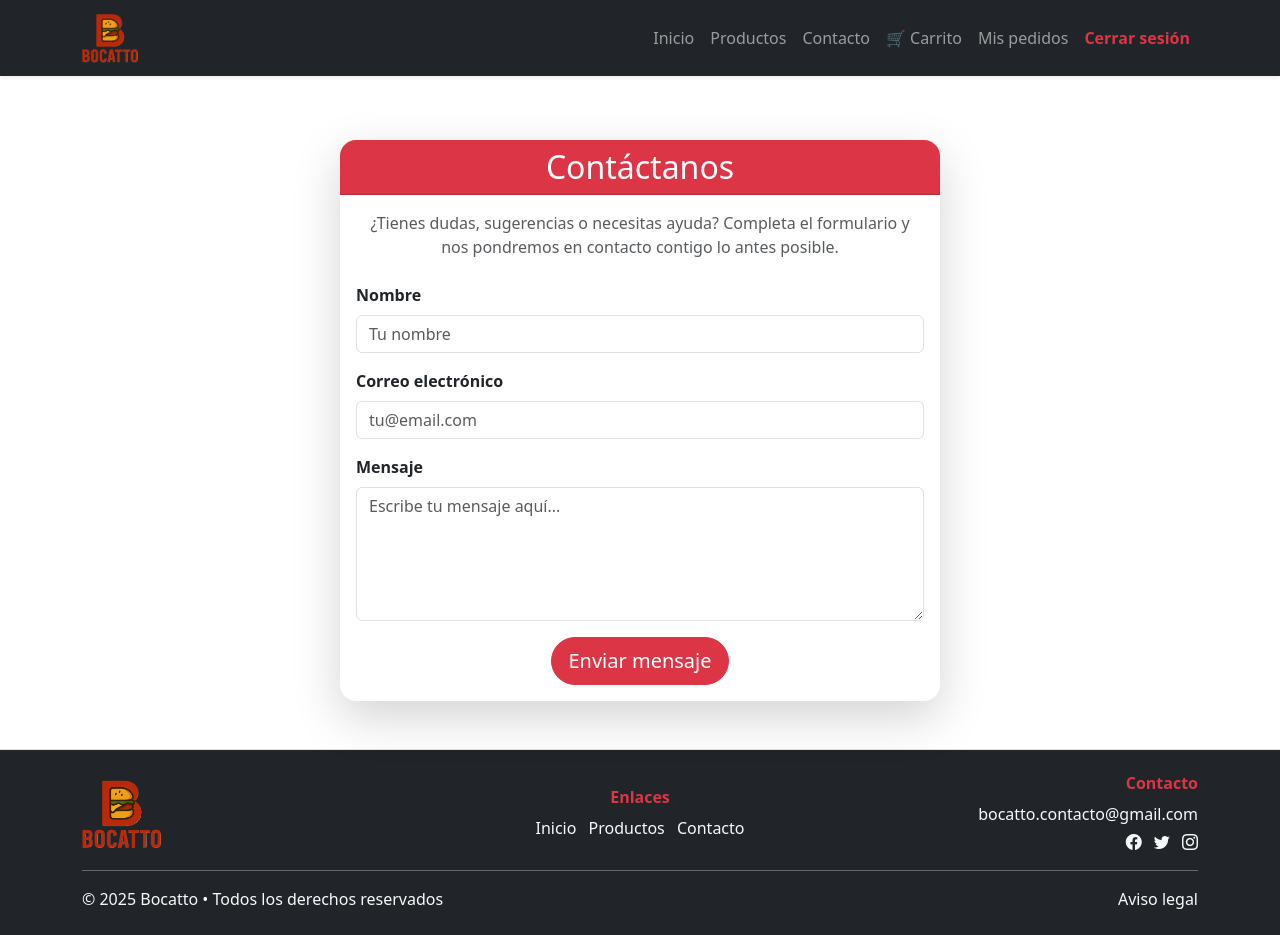
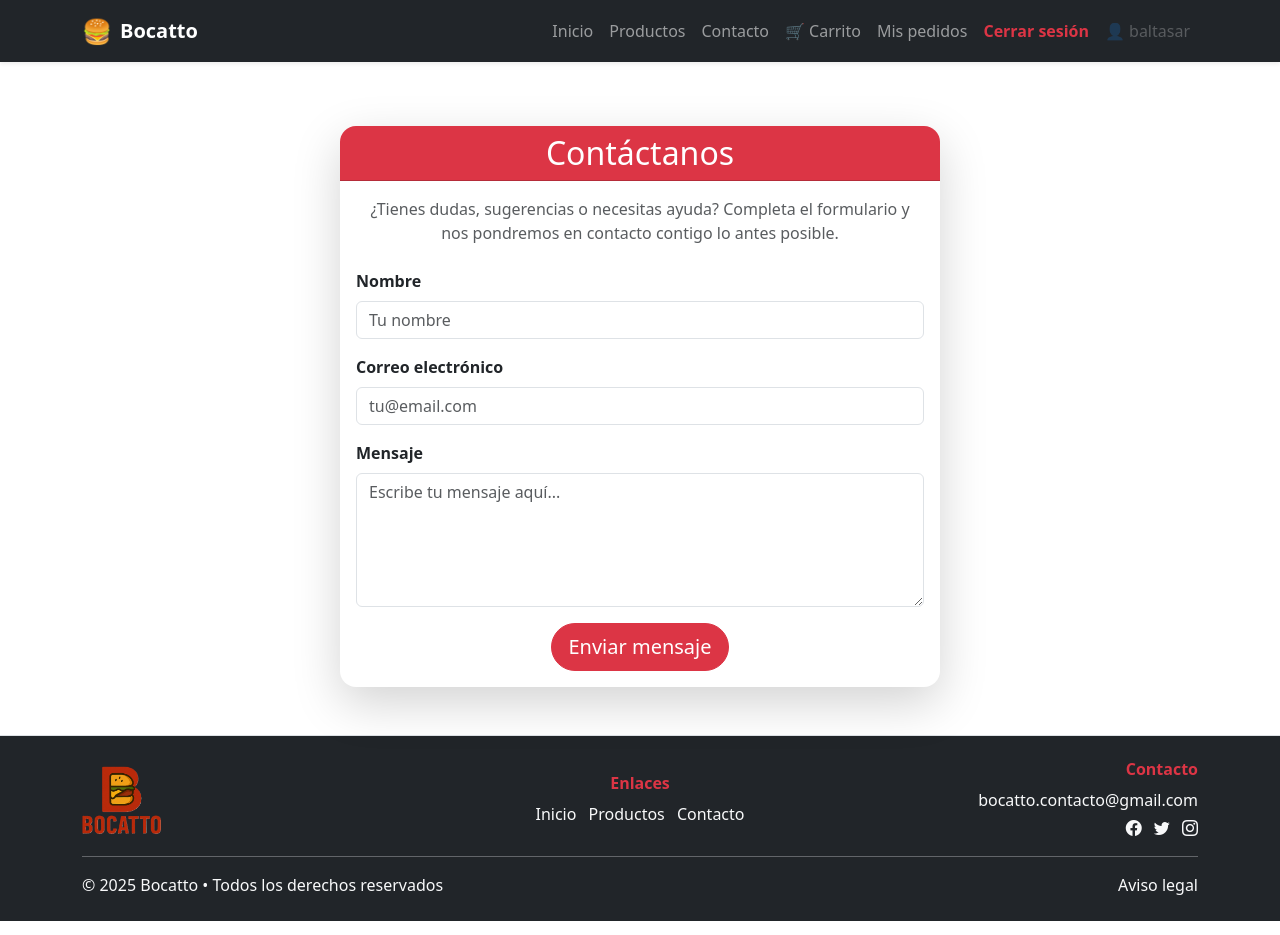
Before and after one commit to Balti2003/Proyecto_Bocatto_django, a Django app: page /contact/ in a window 1280 px wide. Run offline with Django 4.2, Linux system fonts and the light colour scheme; a user stored in the database is signed in; data comes from the database, SQL or seed files in the repository.

Commit message:
Agregacion de logo usuario

```diff
--- a/proyecto_tienda_online/templates/_includes/_header.html
+++ b/proyecto_tienda_online/templates/_includes/_header.html
@@ -1,12 +1,8 @@
-{% load static %}
-
 <header>
     <nav class="navbar navbar-expand-lg navbar-dark bg-dark shadow-sm">
         <div class="container">
-            <!-- Logo con imagen -->
             <a class="navbar-brand fw-bold d-flex align-items-center" href="{% url 'home' %}">
-                <img src="{% static 'img/logo3.png' %}" alt="Bocatto Logo"
-                    class="me-2" style="height: 50px; width: auto;">
+                <span class="fs-4 me-2">🍔</span>Bocatto
             </a>
 
             <button class="navbar-toggler" type="button" data-bs-toggle="collapse" data-bs-target="#mainNavbar" aria-controls="mainNavbar" aria-expanded="false" aria-label="Toggle navigation">
@@ -46,9 +42,31 @@
                         <li class="nav-item">
                             <a class="nav-link text-danger fw-bold" href="{% url 'logout' %}">Cerrar sesión</a>
                         </li>
+                        <li class = "nav-item">
+                            <a class="nav-link disabled" href="{% url 'perfil'%}" >
+                                <span class="me-1">👤</span>{{ request.user.username }}
                     {% endif %}
                 </ul>
             </div>
         </div>
     </nav>
 </header>
+
+<style>
+    /* Hover suave en enlaces */
+    .navbar-nav .nav-link {
+        transition: color 0.2s ease, background-color 0.2s ease;
+        border-radius: 6px;
+        padding: 0.4rem 0.8rem;
+    }
+
+    .navbar-nav .nav-link:hover {
+        color: #fff;
+        background-color: rgba(255, 255, 255, 0.2);
+    }
+
+    /* Navbar shadow y transición */
+    nav.navbar {
+        transition: background-color 0.3s ease, box-shadow 0.3s ease;
+    }
+</style>
```
